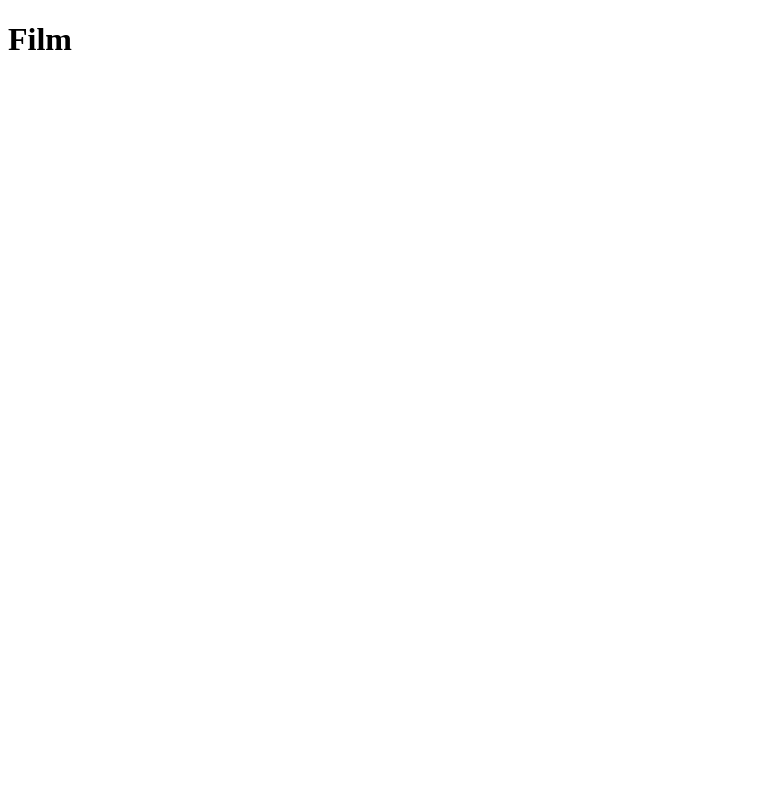
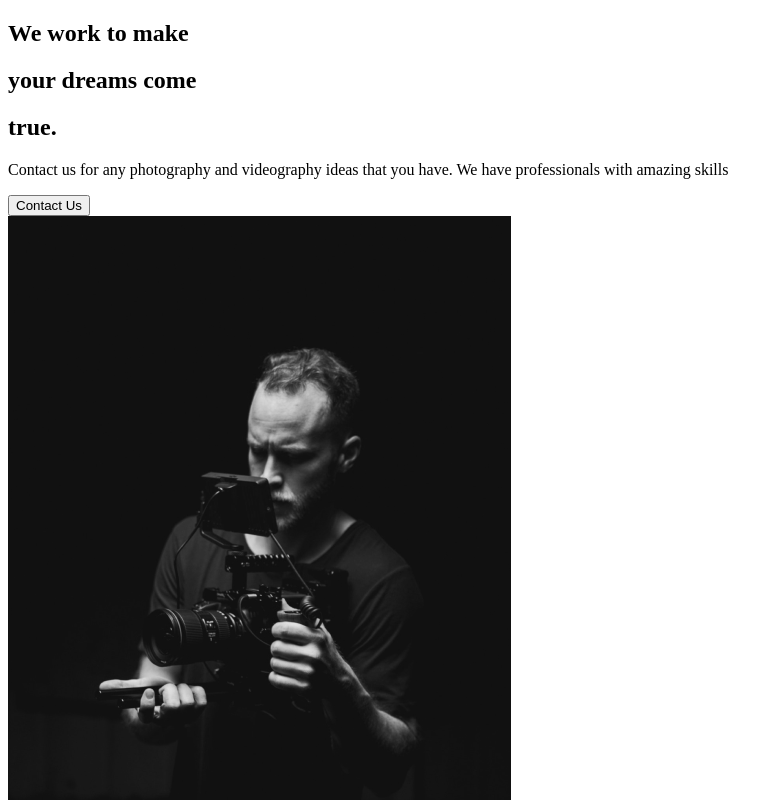
Before and after one commit to Anand-Velpuri/Capture, a React (Create React App) app: page / in a window 1280 px wide. Shown: the top 800 px of the page, without its empty margins (0-783 px from the left). Built offline with nearby package versions, Linux system fonts and the light colour scheme.

Commit message:
2.About Section

```diff
--- a/src/App.js
+++ b/src/App.js
@@ -1,9 +1,10 @@
 import React from "react";
+import AboutUs from "./pages/AboutUs";
 
 function App() {
   return (
     <div className="App">
-      <h1>Film</h1>
+      <AboutUs />
     </div>
   );
 }
--- /dev/null
+++ b/src/components/AboutSection.js
@@ -0,0 +1,38 @@
+import React from "react";
+import home1 from "../img/home1.png"
+
+const AboutSection = () => {
+
+    return (
+        <div>
+            <div className="description">
+                <div className="title">
+                    <div className="hide">
+                        <h2>We work to make</h2>
+                    </div>
+
+                    <div className="hide">
+                        <h2>your <span>dreams</span> come </h2>
+                    </div>
+
+                    <div className="hide">
+                        <h2>true.</h2>
+                    </div>
+                </div>
+
+                <p>Contact us for any photography and videography ideas that you have.
+                    We have professionals with amazing skills
+                </p>
+
+                <button>Contact Us</button>
+            </div>
+
+            <div className="image">
+                <img src={home1} alt="a guy with a camera" />
+            </div>
+
+        </div>
+    )
+}
+
+export default AboutSection;
--- /dev/null
+++ b/src/pages/AboutUs.js
@@ -0,0 +1,10 @@
+import React from "react";
+import AboutSection from "../components/AboutSection";
+
+const AboutUs = () => {
+    return (
+        <AboutSection />
+    )
+}
+
+export default AboutUs;
```
